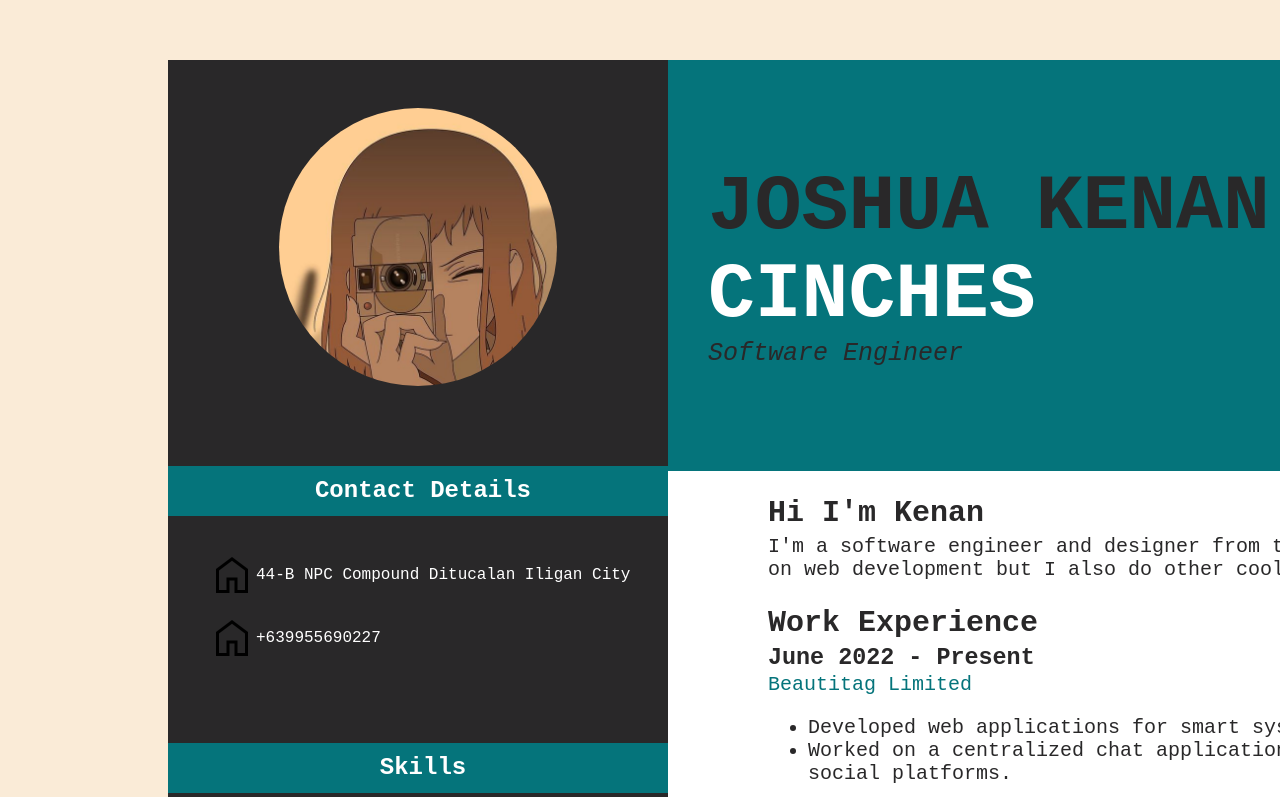
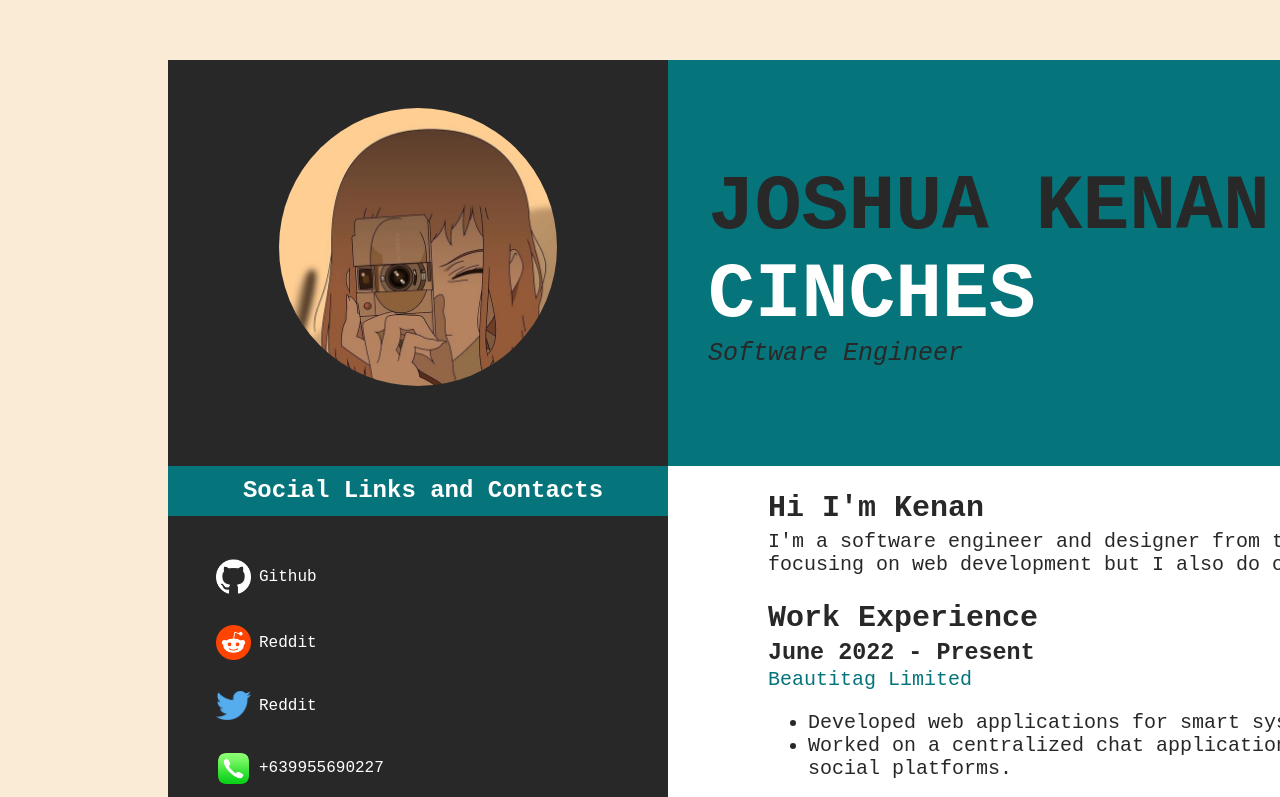
Before and after one commit to kenanAST/coe190-resume, a plain HTML site: page index.html in a window 1280 px wide. Shown: the part 108-905 px from the top of the page. Drawn offline with Linux system fonts and the light colour scheme.

Commit message:
feat: added social links

```diff
--- a/index.html
+++ b/index.html
@@ -15,10 +15,12 @@
             <section></section>
         -->
         <div class="sidebar-section">
-          <h2 class="sidebar-title">Contact Details</h2>
+          <h2 class="sidebar-title">Social Links and Contacts</h2>
           <ul>
-            <li class="sidebar-list"><img src="./public/images/home.png" alt="icon-address" style="display: block"  /> 44-B NPC Compound Ditucalan Iligan City </a></li>
-            <li class="sidebar-list"  alt="icon-address"> <img src="public/images/home.png" alt="icon-contact" style="display: block;"/> +639955690227 </li>
+            <a href="https://github.com/kenanAST"><li class="sidebar-list"  alt="icon-address"> <img class="icon" src="public/images/github.png" width="35" alt="icon-contact" style="display: block;"/><span class="links">Github</span></li></a>
+            <a href="https://www.reddit.com/user/koykou5145"><li class="sidebar-list"  alt="icon-address"> <img class="icon" src="public/images/reddit-logo.png" width="35" alt="icon-contact" style="display: block;"/><span class="links">Reddit</span></li></a>
+            <a href="https://twitter.com/KenanAST"><li class="sidebar-list"  alt="icon-address"> <img class="icon" src="public/images/twitter-logo.png" width="35" alt="icon-contact" style="display: block;"/><span class="links">Reddit</span></li></a>
+            <li class="sidebar-list"  alt="icon-address"> <img class="icon" src="public/images/contact-icon.png" width="35" alt="icon-contact" style="display: block;"/> +639955690227 </li>
           </ul>
         </div>
 
@@ -53,7 +55,7 @@
           <section class="work-section">
             <h2 class="introduction-title">Hi I'm Kenan</h2>
             <p style="margin-top: 5px;">
-              I'm a software engineer and designer from the Philippines. I mainly focus on web
+              I'm a software engineer and designer from the Philippines. I'm currently focusing on web
               development but I also do other cool stuff.
             </p>
           </section>
--- a/styles.css
+++ b/styles.css
@@ -21,7 +21,7 @@ body {
 	*/
 	padding: 10em;
 	min-width: 1500px;
-	min-height: 1800px;
+	min-height: 1600px;
 }
 
 .sidebar {
@@ -55,6 +55,19 @@ body {
   align-items: center;
 }
 
+a:hover, a:visited, a:link, a:active
+{
+    text-decoration: none;
+}
+
+.links{
+  color: white;
+}
+
+.links:hover {
+  color: #05747b;
+}
+
 .icon{
   margin: 0.5em;
 }
@@ -75,7 +88,7 @@ body {
   padding-top: 5.15em;
 	padding-left: 2em;
   padding-right: 2em;
-  padding-bottom: 5.15em;
+  padding-bottom: 4.9em;
 }
 
 .first-name {
```
Also changed, not shown: public/images/contact-icon.png (added), public/images/github.png (added), public/images/reddit-logo.png (added), public/images/twitter-logo.png (added).
